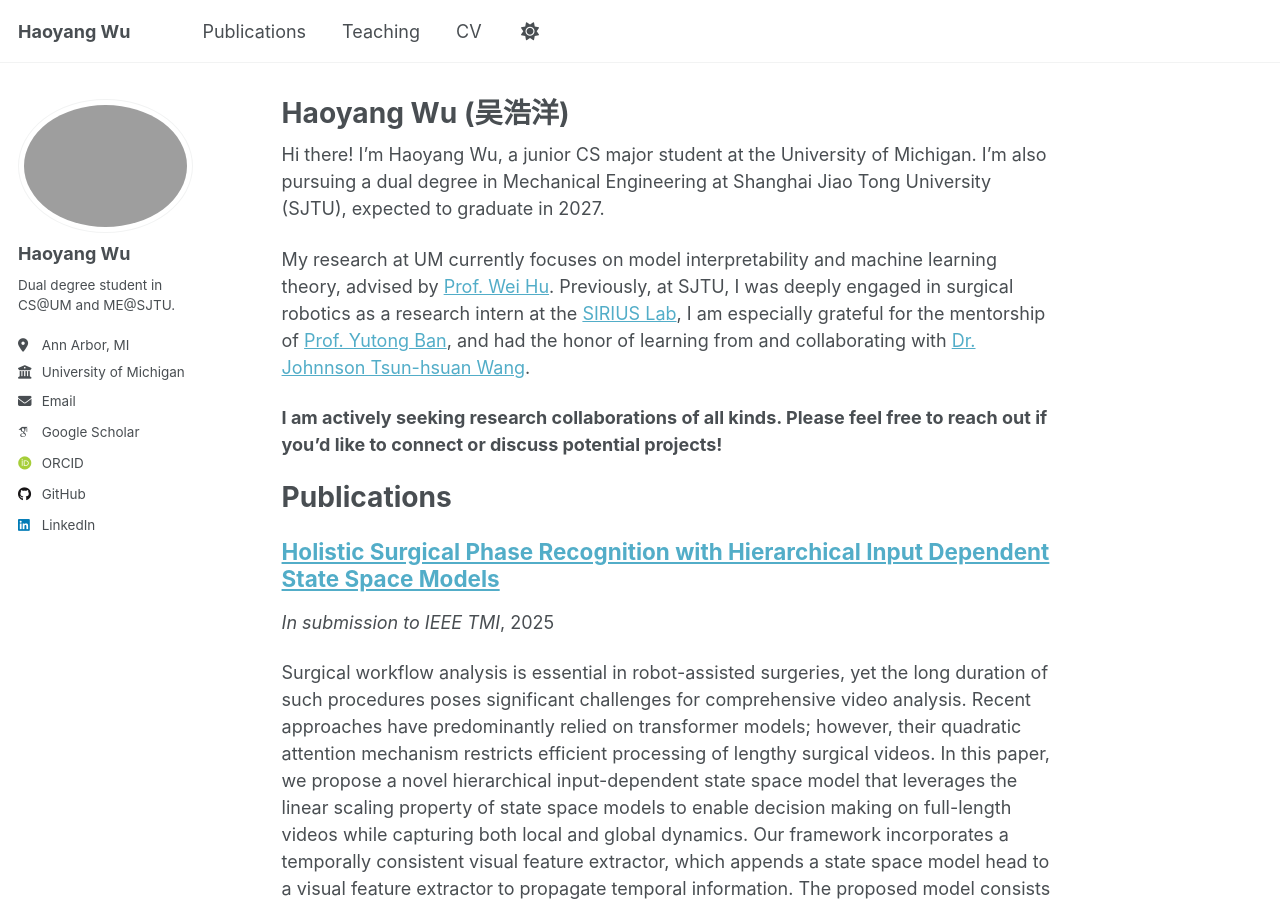
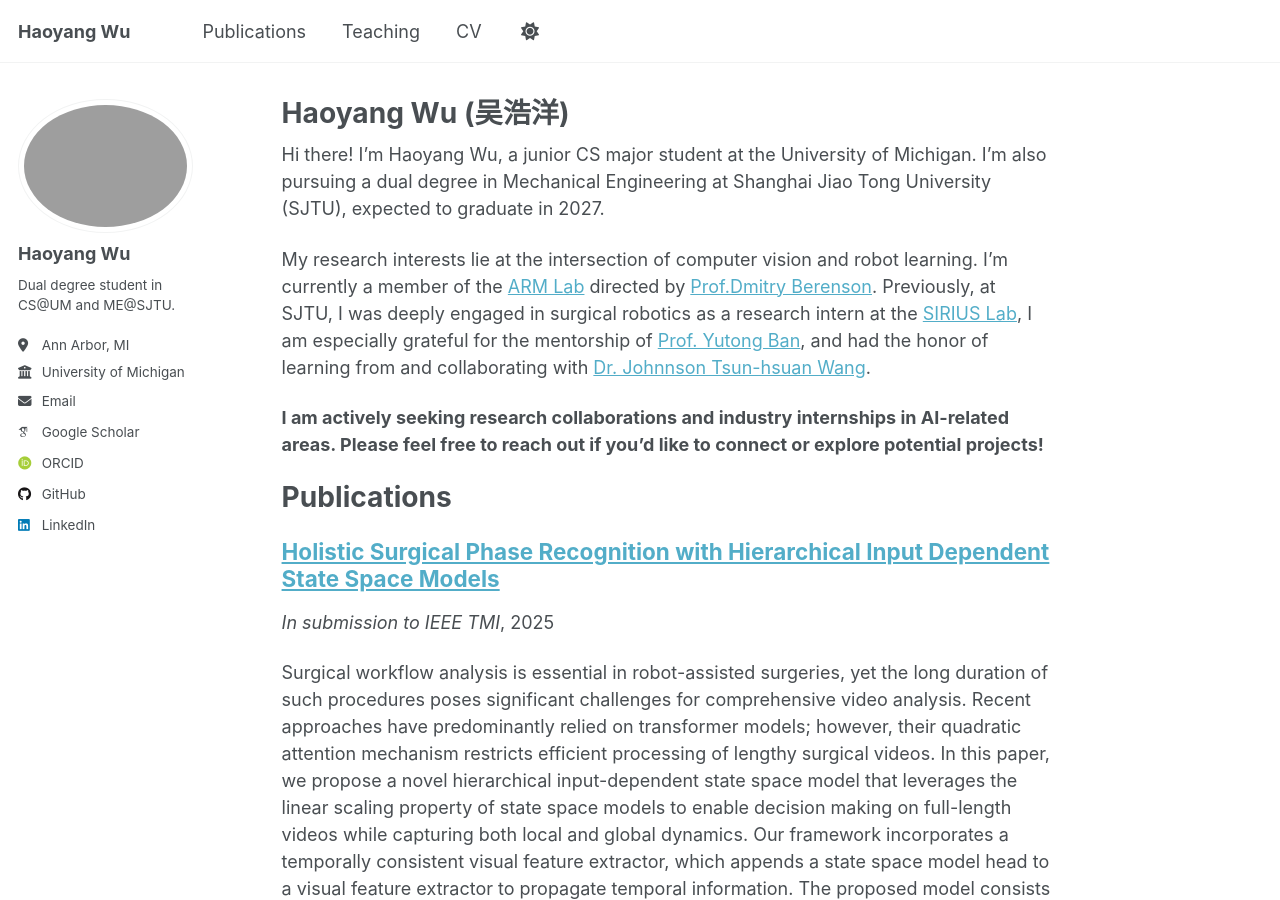
Before and after one commit to William-HYWu/William-HYWu.github.io, a Jekyll site: the page built from _pages/about.md, in a window 1280 px wide and 900 px high. Built offline with Jekyll 4.4.1, drawn with Linux system fonts in a browser that asks for light colours; some web fonts are replaced; a script that is not in the unit is left out.

Commit message:
update arm lab

```diff
--- a/_pages/about.md
+++ b/_pages/about.md
@@ -9,9 +9,9 @@ redirect_from:
 
 Hi there! I'm Haoyang Wu, a junior CS major student at the University of Michigan. I'm also pursuing a dual degree in Mechanical Engineering at Shanghai Jiao Tong University (SJTU), expected to graduate in 2027.
 
-My research at UM currently focuses on model interpretability and machine learning theory, advised by [Prof. Wei Hu](https://weihu.me). Previously, at SJTU, I was deeply engaged in surgical robotics as a research intern at the [SIRIUS Lab](https://banyutong.github.io/sirius_lab_website/index.html#research), I am especially grateful for the mentorship of [Prof. Yutong Ban](https://people.csail.mit.edu/yban/), and had the honor of learning from and collaborating with [Dr. Johnnson Tsun-hsuan Wang](https://zswang666.github.io).
+My research interests lie at the intersection of computer vision and robot learning. I'm currently a member of the [ARM Lab](https://arm.robotics.umich.edu) directed by [Prof.Dmitry Berenson](https://berenson.robotics.umich.edu). Previously, at SJTU, I was deeply engaged in surgical robotics as a research intern at the [SIRIUS Lab](https://banyutong.github.io/sirius_lab_website/index.html#research), I am especially grateful for the mentorship of [Prof. Yutong Ban](https://people.csail.mit.edu/yban/), and had the honor of learning from and collaborating with [Dr. Johnnson Tsun-hsuan Wang](https://zswang666.github.io).
 
-**I am actively seeking research collaborations of all kinds. Please feel free to reach out if you'd like to connect or discuss potential projects!**
+**I am actively seeking research collaborations and industry internships in AI-related areas. Please feel free to reach out if you'd like to connect or explore potential projects!**
 
 # Publications
 
```
